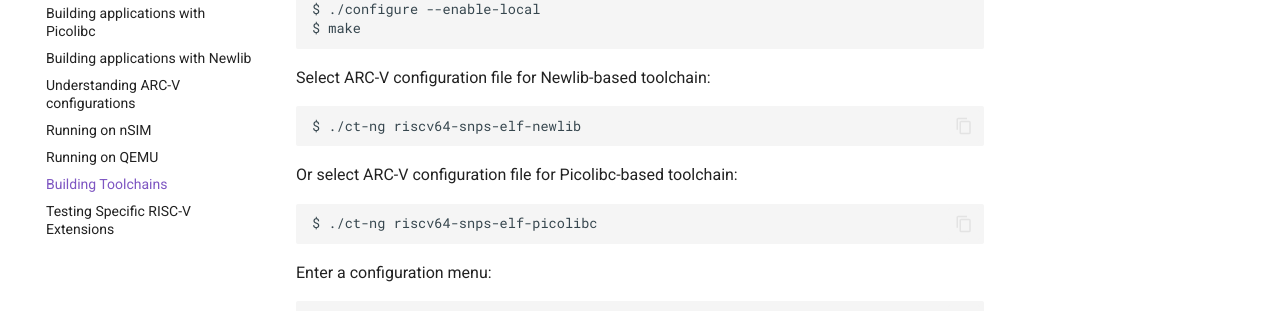
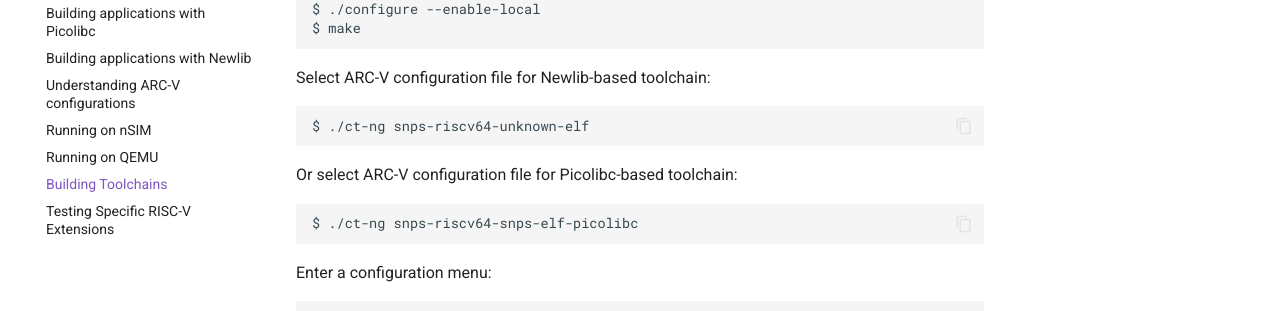
Before and after one commit to foss-for-synopsys-dwc-arc-processors/documentation, an MkDocs documentation site: the page built from docs/arcv/custom.md, in a window 1280 px wide and 900 px high, scrolled down 734 px. Shown: the part 143-454 px from the top of the window. Built offline with MkDocs 1.6.1 and Material for MkDocs 9.7.7, drawn with Linux system fonts in a browser that asks for light colours; comment, search, counter and statistics services are not loaded; the version menu is left out.

Commit message:
arcv: Fix sample names for Crosstool-NG
Signed-off-by: Yuriy Kolerov <ykolerov@synopsys.com>

````diff
--- a/docs/arcv/custom.md
+++ b/docs/arcv/custom.md
@@ -40,13 +40,13 @@ $ make
 Select ARC-V configuration file for Newlib-based toolchain:
 
 ```
-$ ./ct-ng riscv64-snps-elf-newlib
+$ ./ct-ng snps-riscv64-unknown-elf
 ```
 
 Or select ARC-V configuration file for Picolibc-based toolchain:
 
 ```
-$ ./ct-ng riscv64-snps-elf-picolibc
+$ ./ct-ng snps-riscv64-snps-elf-picolibc
 ```
 
 Enter a configuration menu:
````
